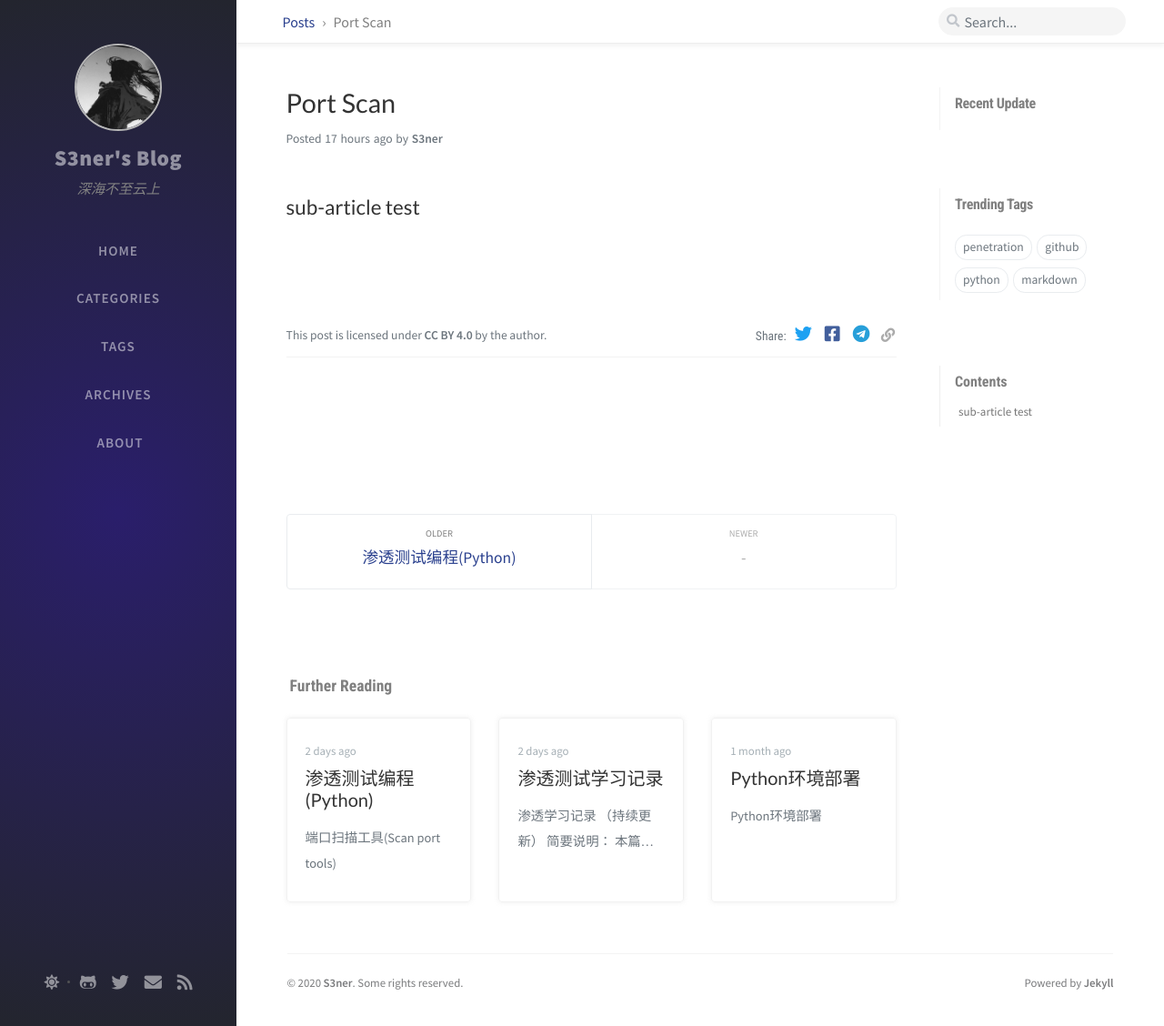
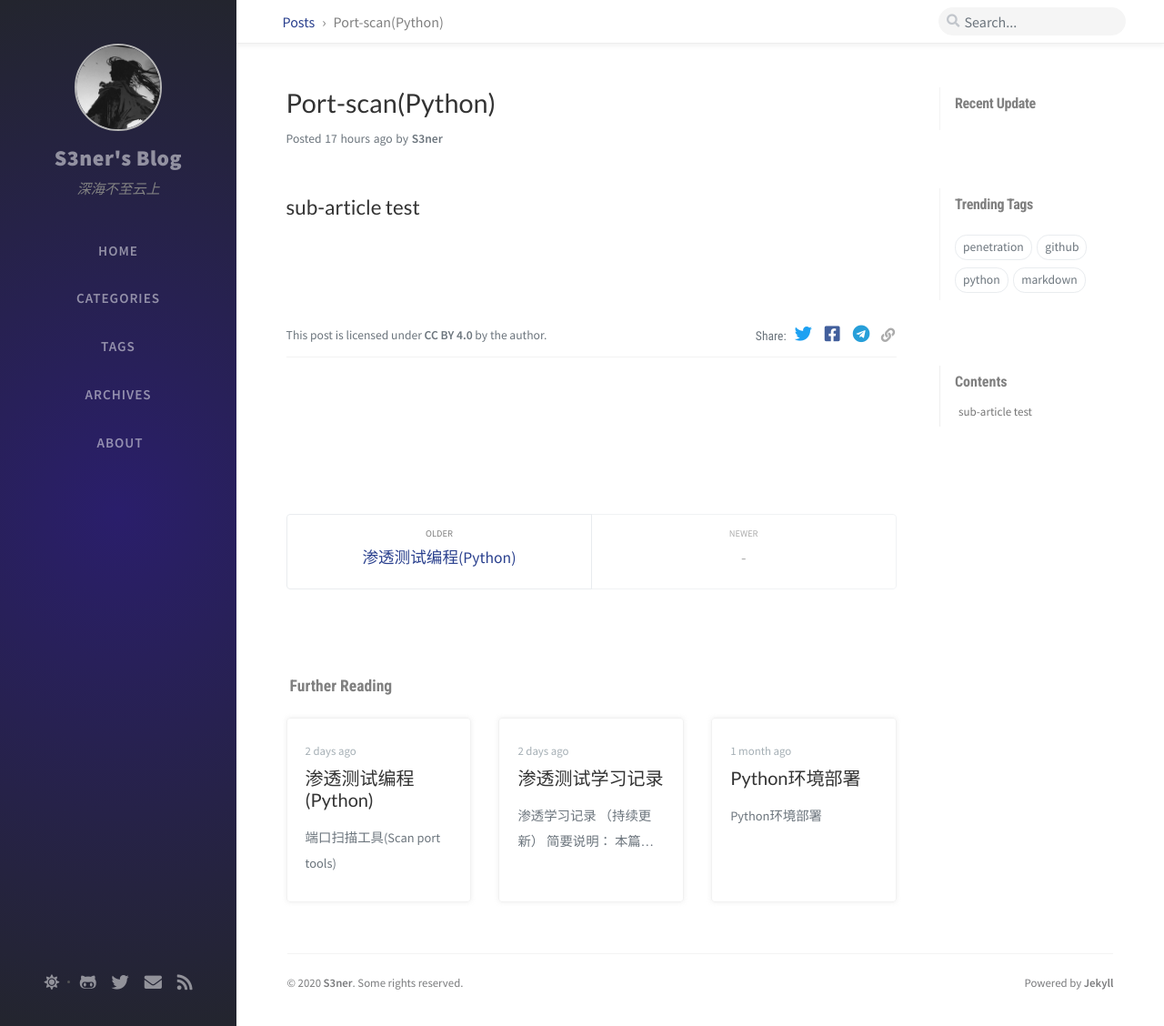
Before and after one commit to devisitem/legacy-blog, a Jekyll site: the page built from _posts/hack-python/2020-07-14-port-scan.md, in a window 1280 px wide and 1128 px high. Shown: the whole window at 91% size. Built offline with Jekyll 4.4.1, drawn with Linux system fonts in a browser that asks for light colours; nearby versions of some CDN libraries; comment, search, counter and statistics services are not loaded.

Commit message:
Update 2020-07-14-port-scan.md

```diff
--- a/_posts/hack-python/2020-07-14-port-scan.md
+++ b/_posts/hack-python/2020-07-14-port-scan.md
@@ -1 +1,5 @@
+---
+title: Port-scan(Python)
+---
+
 ## sub-article test
```
